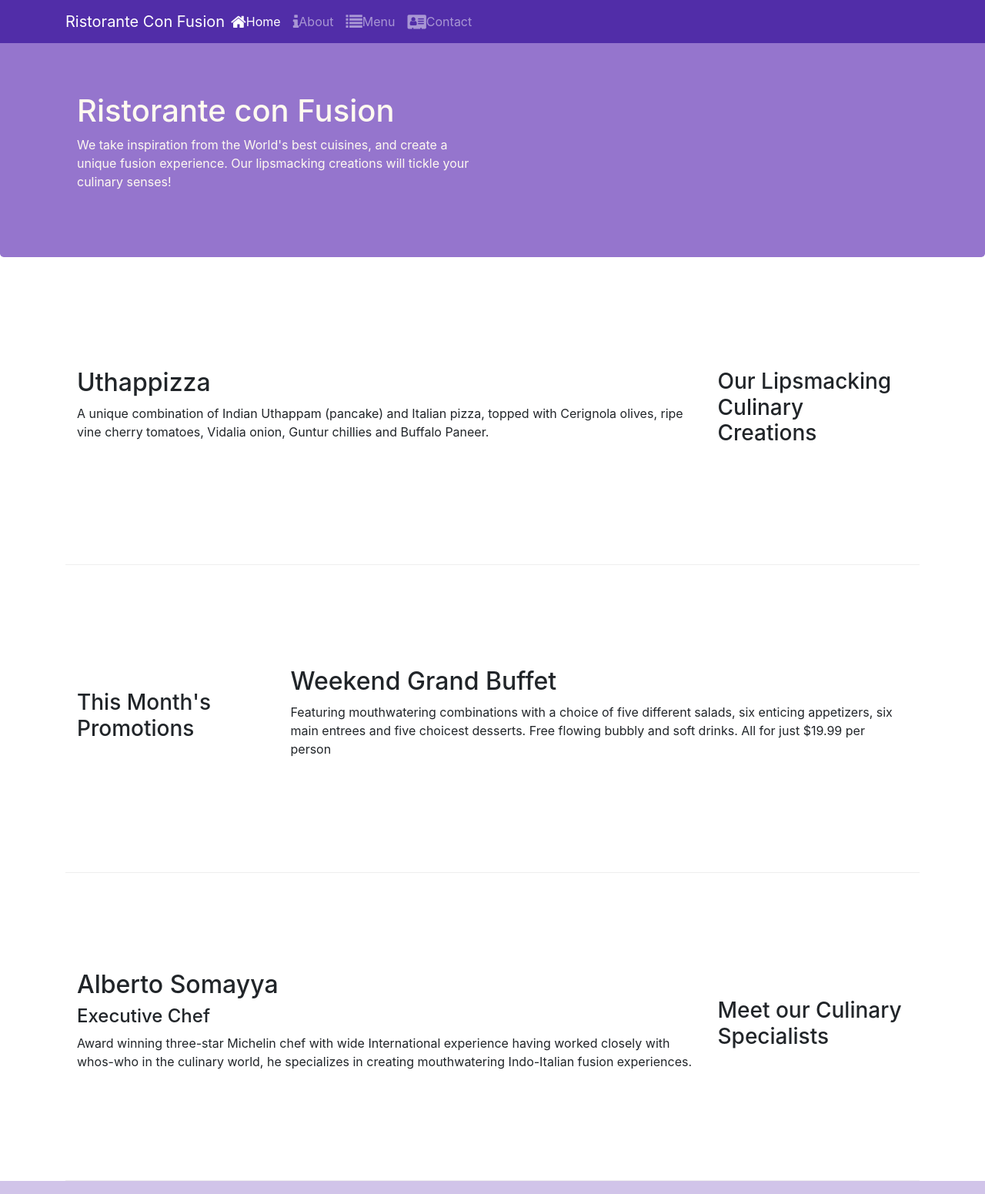
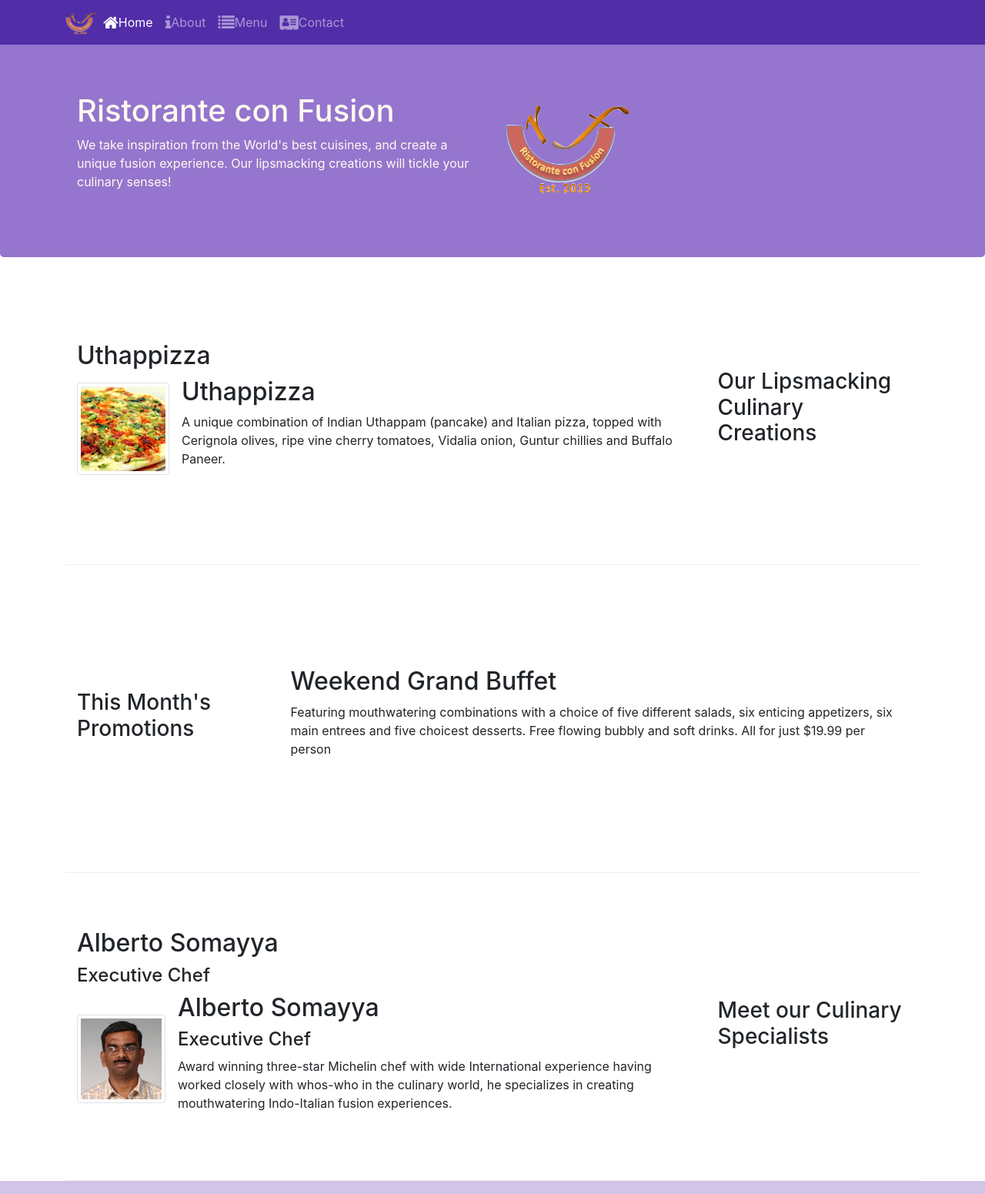
Before and after one commit to OlhaTereshchuk/conFusion, a website: page index.html in a window 1280 px wide. Shown: the top 1551 px of the page at 77% size. Drawn offline with nearby package versions, Linux system fonts and the light colour scheme.

Commit message:
images and media

```diff
--- a/index.html
+++ b/index.html
@@ -21,7 +21,7 @@
 			<button class="navbar-toggler" type="button" data-toggle="collapse" data-target="#Navbar">
                 <span class="navbar-toggler-icon"></span>
             </button>
-           <a class="navbar-brand mr-auto" href="#">Ristorante Con Fusion</a>
+           <a class="navbar-brand mr-auto" href="#"><img src="img/logo.png" height="30" width="41"></a>
 		   <div class="collapse navbar-collapse" id="Navbar">
                 <ul class="navbar-nav mr-auto">
                     <li class="nav-item active"><a class="nav-link" href="#">
@@ -44,7 +44,8 @@
                     <h1>Ristorante con Fusion</h1>
                     <p>We take inspiration from the World's best cuisines, and create a unique fusion experience. Our lipsmacking creations will tickle your culinary senses!</p>
                 </div>
-                <div class="col-12 col-sm">
+                <div class="col-12 col-sm align-self-center">
+					<img src="img/logo.png" class="img-fluid">
                 </div>
             </div>
         </div>
@@ -57,7 +58,18 @@
             </div>
             <div class="col col-sm order-sm-first col-md">
                 <h2>Uthappizza</h2>
-                <p>A unique combination of Indian Uthappam (pancake) and Italian pizza, topped with Cerignola olives, ripe vine cherry tomatoes, Vidalia onion, Guntur chillies and Buffalo Paneer.</p>
+                 <div class="media">
+                    <img class="d-flex mr-3 img-thumbnail align-self-center"
+                            src="img/uthappizza.png" alt="Uthappizza">
+                    <div class="media-body">
+                        <h2 class="mt-0">Uthappizza</h2>
+                        <p class="d-none d-sm-block">A unique combination of Indian Uthappam (pancake) and
+                            Italian pizza, topped with Cerignola olives, ripe vine
+                            cherry tomatoes, Vidalia onion, Guntur chillies and
+                            Buffalo Paneer.</p>
+                    </div>
+                </div>
+
             </div>
         </div>
 
@@ -79,7 +91,19 @@
             <div class="col col-sm order-sm-first col-md">
                 <h2>Alberto Somayya</h2>
                 <h4>Executive Chef</h4>
-                <p>Award winning three-star Michelin chef with wide International experience having worked closely with whos-who in the culinary world, he specializes in creating mouthwatering Indo-Italian fusion experiences. </p>
+                <div class="media">
+                    <img class="d-flex mr-3 img-thumbnail align-self-center"
+                            src="img/alberto.png" alt="Alberto Somayya">
+                    <div class="media-body">
+                        <h2 class="mt-0">Alberto Somayya</h2>
+                        <h4>Executive Chef</h4>
+                        <p class="d-none d-sm-block">Award winning three-star Michelin chef with wide
+                            International experience having worked closely with
+                            whos-who in the culinary world, he specializes in
+                            creating mouthwatering Indo-Italian fusion experiences.
+                            </p>
+                    </div>
+                </div>
             </div>
         </div>
     </div>
```
Also changed, not shown: aboutus.html (+3 -2 lines), contactus.html (+3 -2 lines), img/alberto.png (added), img/buffet.png (added), img/logo.png (added), img/uthappizza.png (added), 1 other file.
